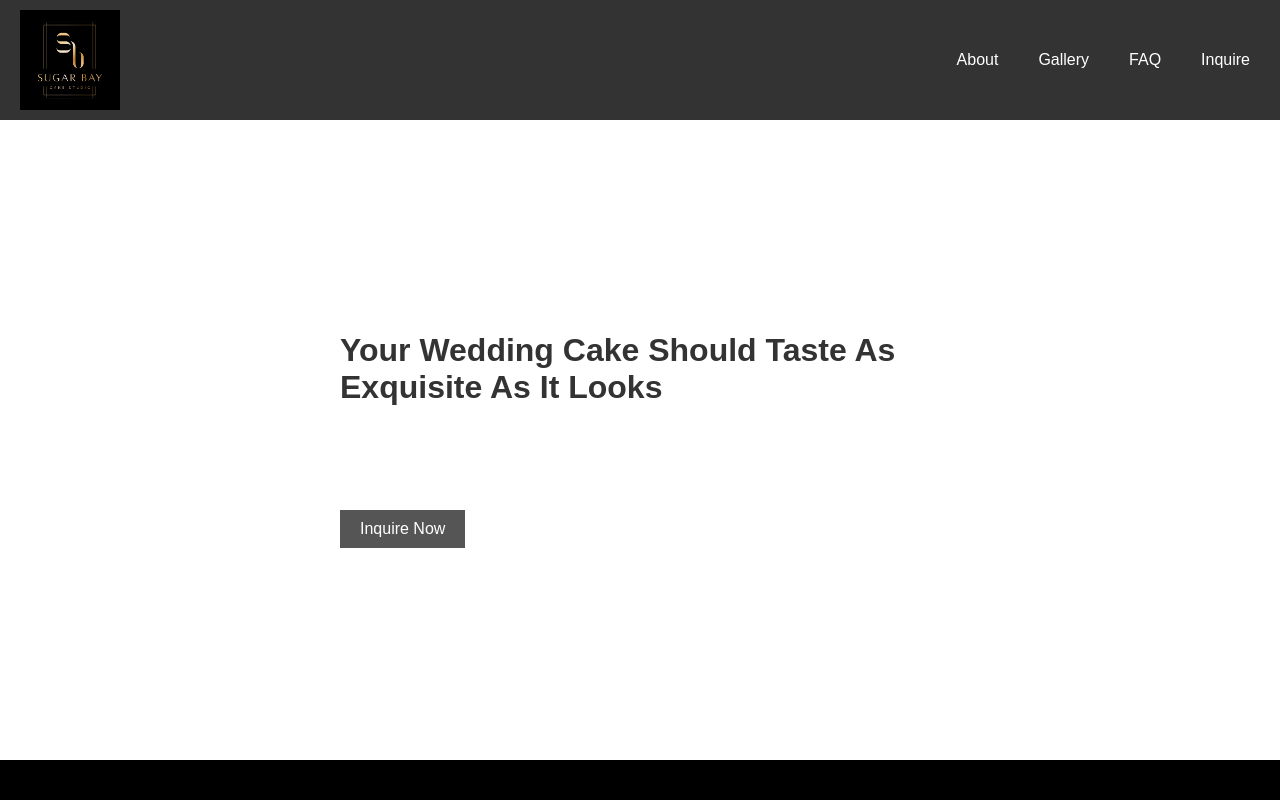
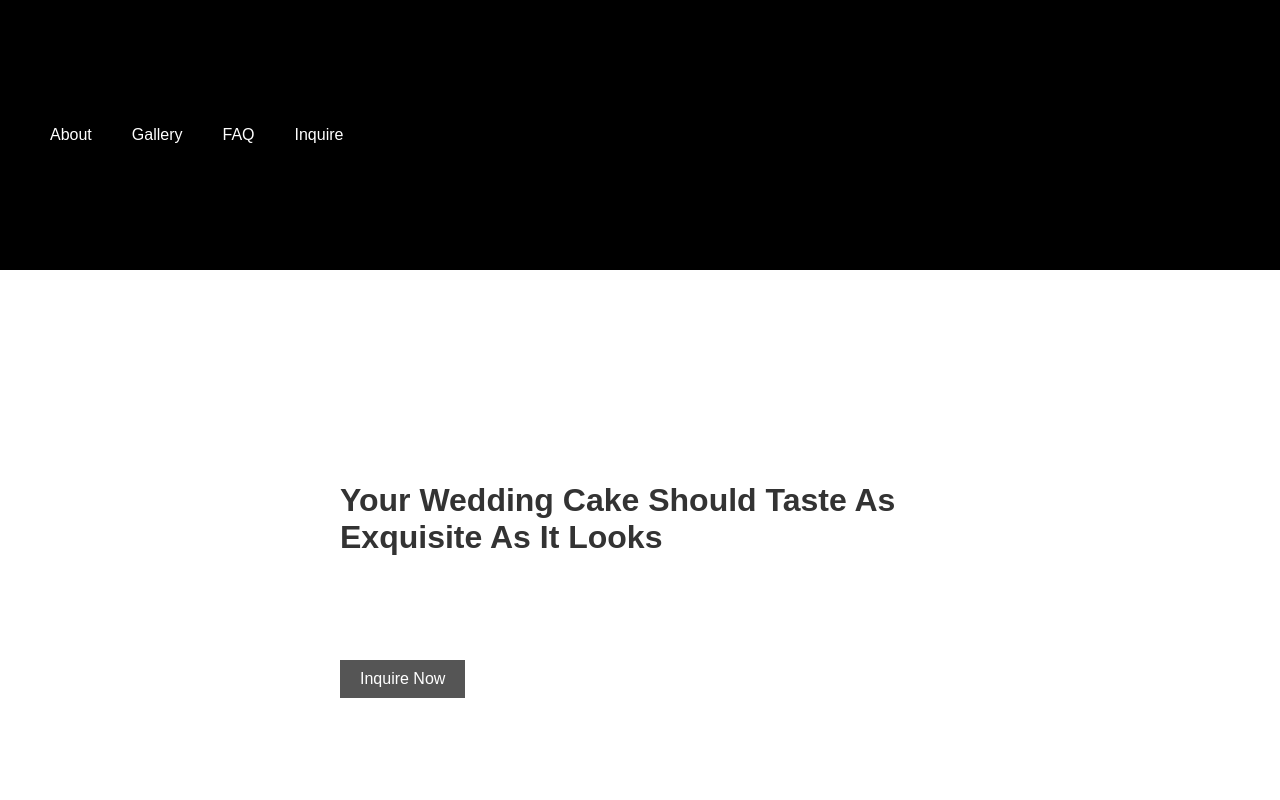
Before and after one commit to ericmarcellini/CakeDay, a React (Create React App) app in the folder cakeday/: page / in a window 1280 px wide. Shown: the top 800 px of the page. Built offline with nearby package versions, Linux system fonts and the light colour scheme.

Commit message:
variable changes in the header.css

```diff
--- a/cakeday/src/components/Header.css
+++ b/cakeday/src/components/Header.css
@@ -1,18 +1,36 @@
+/* root + colors */
+:root {
+  --clr-light: white;
+  --clr-dark: black;
+  --clr-accent: #C3852E;
+  --clr-accent2: #EDC882;
+  --clr-accent3: #E7C9A3;
+}
 /* Header container */
 .header {
   display: flex;
   justify-content: space-between;
   align-items: center;
   padding: 10px 20px;
-  background-color: #333;
-  color: #fff;
+  background-color: var(--clr-dark);
+  color: var(--clr-accent2);
   position: relative;
 }
 
+.header::after{
+  content: '';
+  display: block;
+  height: 250px;
+}
 /* Logo */
 .logo {
-  width: 100px;
-  height: 100px;
+  width: 250px;
+  height: 250px;
+  align-items: center;
+  position: absolute;
+  left: 20px;
+  top: 50px;
+  transform: translateY(-50%);
 }
 
 /* Navigation links */
@@ -21,6 +39,7 @@
   list-style: none;
   margin: 0;
   padding: 0;
+  margin-left: auto;
 }
 
 .nav li {
@@ -54,7 +73,7 @@
 .menu-toggle .bar {
   width: 100%;
   height: 3px;
-  background-color: #fff;
+  background-color: var(--clr-light);
   transition: all 0.3s;
 }
 
@@ -65,7 +84,7 @@
     top: 60px;
     left: 0;
     width: 100%;
-    background-color: #333;
+    background-color: var(--clr-dark);
     overflow: hidden;
     max-height: 0;
     transition: max-height 0.3s ease-in-out;
--- a/cakeday/src/components/Header.js
+++ b/cakeday/src/components/Header.js
@@ -10,8 +10,10 @@ const Header = () => {
   };
 
   return (
+    <React.Fragment>
+      <img className='logo' src={logo} alt="Logo" />
       <header className="header">
-      <img className='logo' src={logo} alt="Logo" />
+
         <nav className={`nav ${isMenuOpen ? 'open' : ''}`}>
           <ul>
             <li><a href="#about">About</a></li>
@@ -26,6 +28,7 @@ const Header = () => {
           <span className="bar"></span>
         </button>
       </header>
+    </React.Fragment>
   );
 };
 
```
Lines whose indentation alone changed are shown as unchanged.
